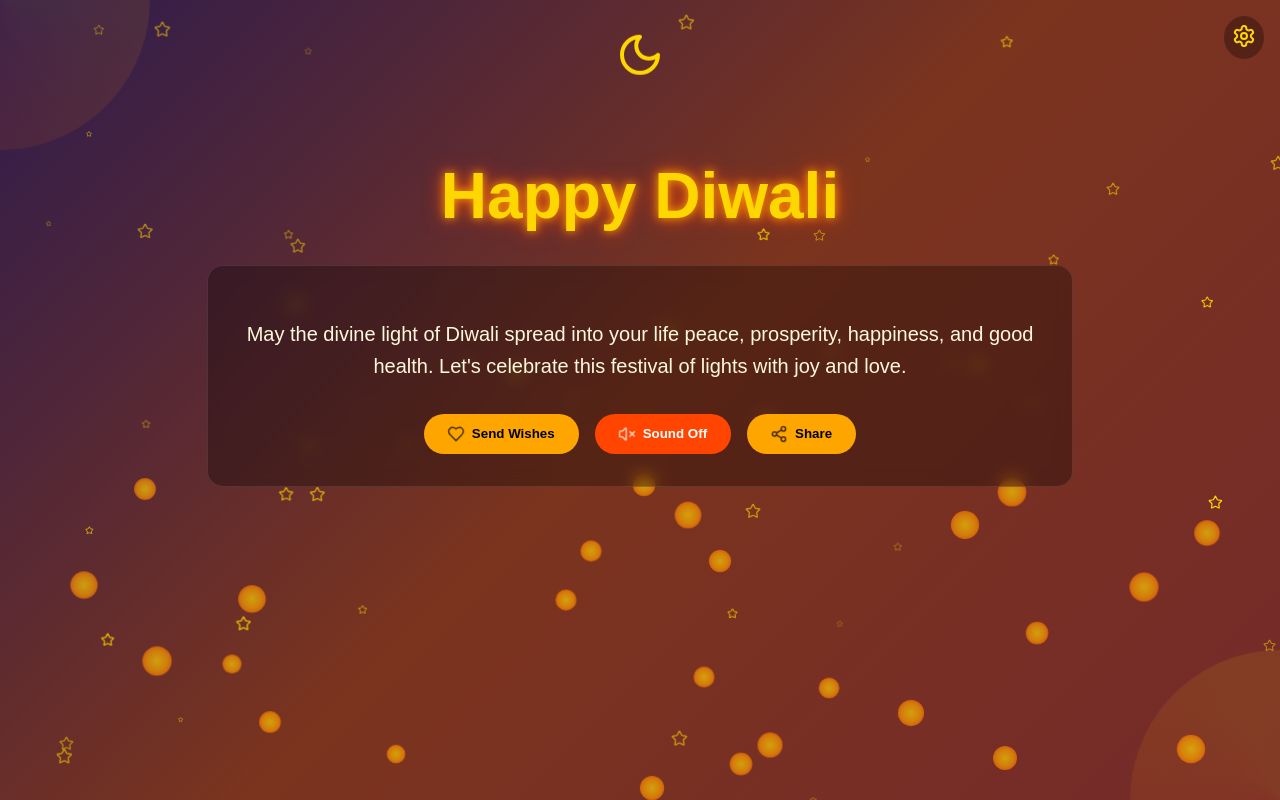
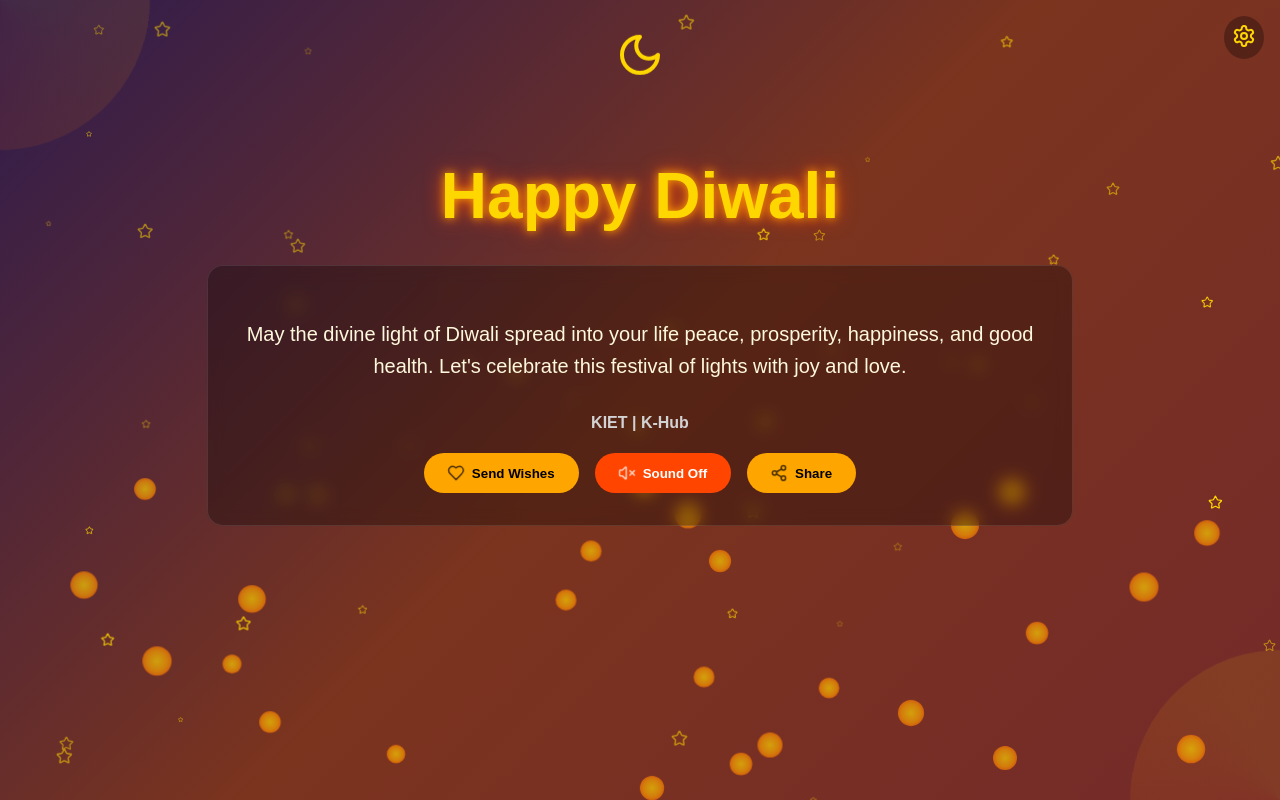
Before and after one commit to venky-1710/diwali-wishes-template, a React (Create React App) app: page / in a window 1280 px wide. Built offline with nearby package versions, Linux system fonts and the light colour scheme.

Commit message:
h4 tag is add

```diff
--- a/src/App.js
+++ b/src/App.js
@@ -230,6 +230,7 @@ const DiwaliWebsite = () => {
             prosperity, happiness, and good health. Let's celebrate this
             festival of lights with joy and love.
           </p>
+          <h4 style={{color:'#D3D3D3'}}>KIET | K-Hub</h4>
 
           <div className="buttons-container">
             <button
```
